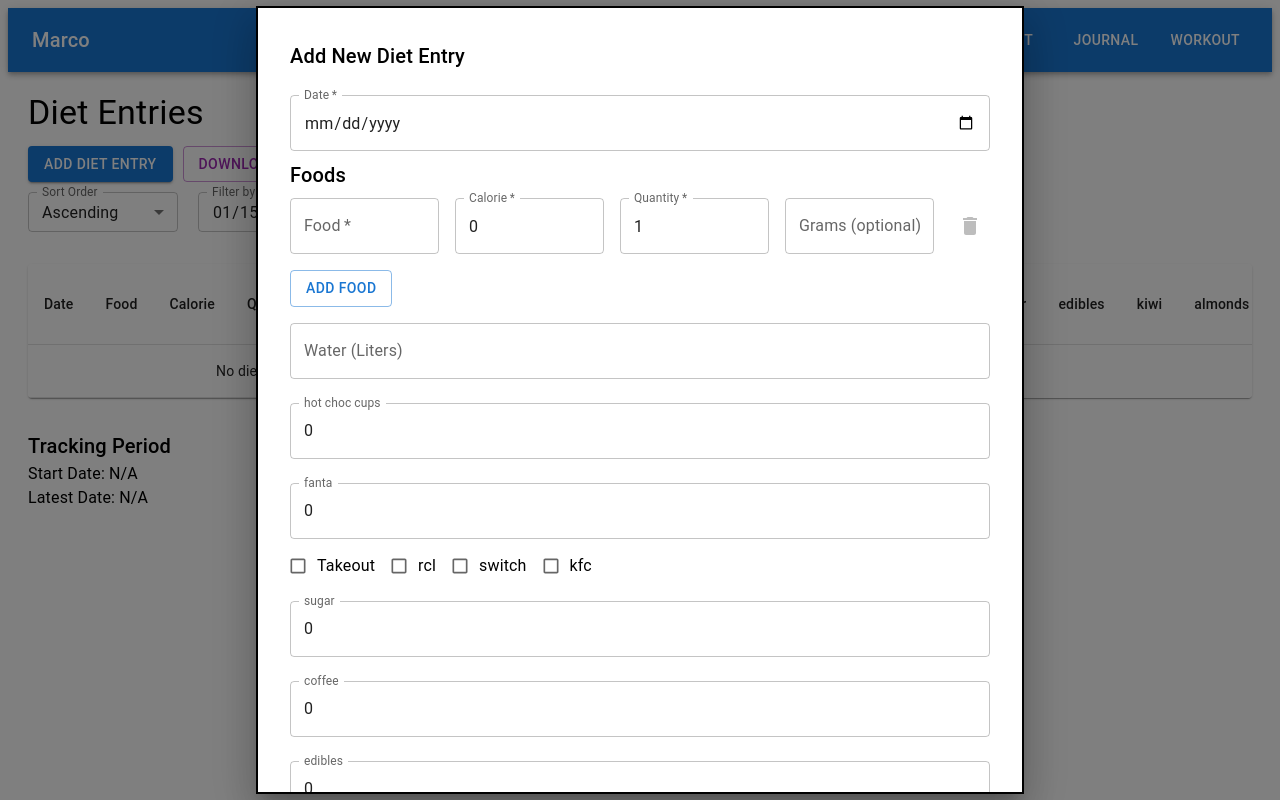
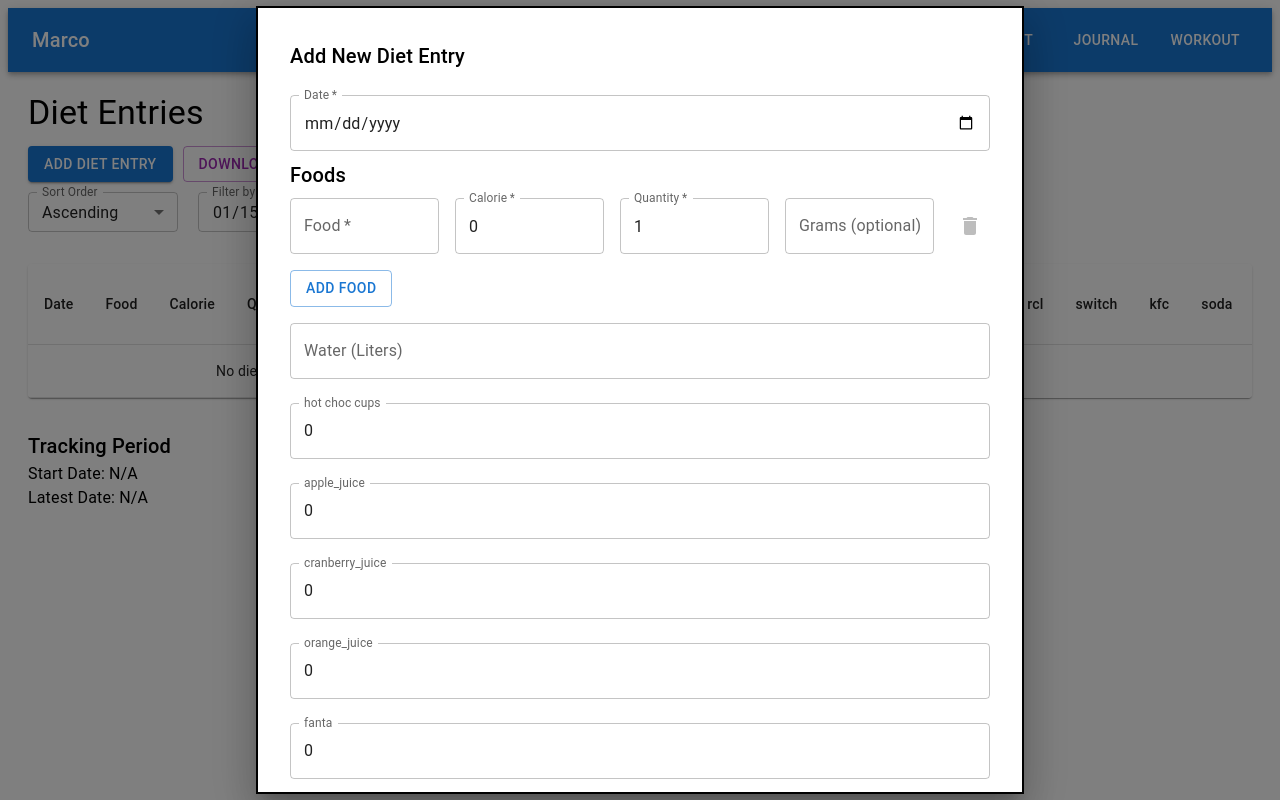
Before and after one commit to codebymarco/life-track-app, a React (Vite) app: page /diet in a window 1280 px wide. Both pictures are taken after typing "2020-01-15" into the empty fields and a click on the button "ADD DIET ENTRY". Built offline with nearby package versions, Linux system fonts and the light colour scheme.

Commit message:
added more stuff

```diff
--- a/src/pages/Diet.tsx
+++ b/src/pages/Diet.tsx
@@ -40,6 +40,9 @@ type FoodEntry = {
   rcl?: boolean;
   mcdonalds?: boolean;
   hot_chocolate?: number;
+  apple_juice?: number;
+  cranberry_juice?: number;
+  orange_juice?: number;
   switch?: boolean;
   roco_mammas?: boolean;
   edibles?: number;
@@ -63,6 +66,9 @@ type DietData = {
   takeout?: boolean;
   fanta?: number;
   hot_chocolate?: number;
+  apple_juice?: number;
+  cranberry_juice?: number;
+  orange_juice?: number;
   rcl?: boolean;
   switch?: boolean;
   kfc?: boolean;
@@ -171,6 +177,9 @@ const Diet: React.FC = () => {
     takeout: false,
     fanta: 0,
     hot_chocolate: 0,
+    apple_juice: 0,
+    cranberry_juice: 0,
+    orange_juice: 0,
     rcl: false,
     switch: false,
     kfc: false,
@@ -585,7 +594,7 @@ const Diet: React.FC = () => {
             inputProps={{ min: 0, step: "0.1" }}
           />
 
-<TextField
+          <TextField
             fullWidth
             margin="normal"
             label="hot choc cups"
@@ -596,7 +605,40 @@ const Diet: React.FC = () => {
             inputProps={{ min: 0, step: "0.1" }}
           />
 
-<TextField
+          <TextField
+            fullWidth
+            margin="normal"
+            label="apple_juice"
+            type="number"
+            name="apple_juice"
+            value={dietForm.apple_juice}
+            onChange={handleChange}
+            inputProps={{ min: 0, step: "0.1" }}
+          />
+
+          <TextField
+            fullWidth
+            margin="normal"
+            label="cranberry_juice"
+            type="number"
+            name="cranberry_juice"
+            value={dietForm.cranberry_juice}
+            onChange={handleChange}
+            inputProps={{ min: 0, step: "0.1" }}
+          />
+
+          <TextField
+            fullWidth
+            margin="normal"
+            label="orange_juice"
+            type="number"
+            name="orange_juice"
+            value={dietForm.orange_juice}
+            onChange={handleChange}
+            inputProps={{ min: 0, step: "0.1" }}
+          />
+
+          <TextField
             fullWidth
             margin="normal"
             label="fanta"
@@ -606,7 +648,6 @@ const Diet: React.FC = () => {
             onChange={handleChange}
             inputProps={{ min: 0, step: "0.1" }}
           />
-
 
           <FormControlLabel
             control={
@@ -803,6 +844,9 @@ const Diet: React.FC = () => {
               <TableCell>Takeout</TableCell>
               <TableCell>Fanta</TableCell>
               <TableCell>hot_chocolate</TableCell>
+              <TableCell>apple_juice</TableCell>
+              <TableCell>cranberry_juice</TableCell>
+              <TableCell>orange_juice</TableCell>
               <TableCell>rcl</TableCell>
               <TableCell>switch</TableCell>
               <TableCell>kfc</TableCell>
@@ -853,15 +897,49 @@ const Diet: React.FC = () => {
                       </TableCell>
                     )}
 
-{i === 0 && (
+                    {i === 0 && (
                       <TableCell rowSpan={entry.foods.length}>
                         {entry.fanta ? <CheckCircleIcon /> : <CancelIcon />}
                       </TableCell>
                     )}
 
-{i === 0 && (
+                    {i === 0 && (
                       <TableCell rowSpan={entry.foods.length}>
-                        {entry.hot_chocolate ? <CheckCircleIcon /> : <CancelIcon />}
+                        {entry.hot_chocolate ? (
+                          <CheckCircleIcon />
+                        ) : (
+                          <CancelIcon />
+                        )}
+                      </TableCell>
+                    )}
+
+                    {i === 0 && (
+                      <TableCell rowSpan={entry.foods.length}>
+                        {entry.apple_juice ? (
+                          <CheckCircleIcon />
+                        ) : (
+                          <CancelIcon />
+                        )}
+                      </TableCell>
+                    )}
+
+                    {i === 0 && (
+                      <TableCell rowSpan={entry.foods.length}>
+                        {entry.cranberry_juice ? (
+                          <CheckCircleIcon />
+                        ) : (
+                          <CancelIcon />
+                        )}
+                      </TableCell>
+                    )}
+
+                    {i === 0 && (
+                      <TableCell rowSpan={entry.foods.length}>
+                        {entry.orange_juice ? (
+                          <CheckCircleIcon />
+                        ) : (
+                          <CancelIcon />
+                        )}
                       </TableCell>
                     )}
 
```
